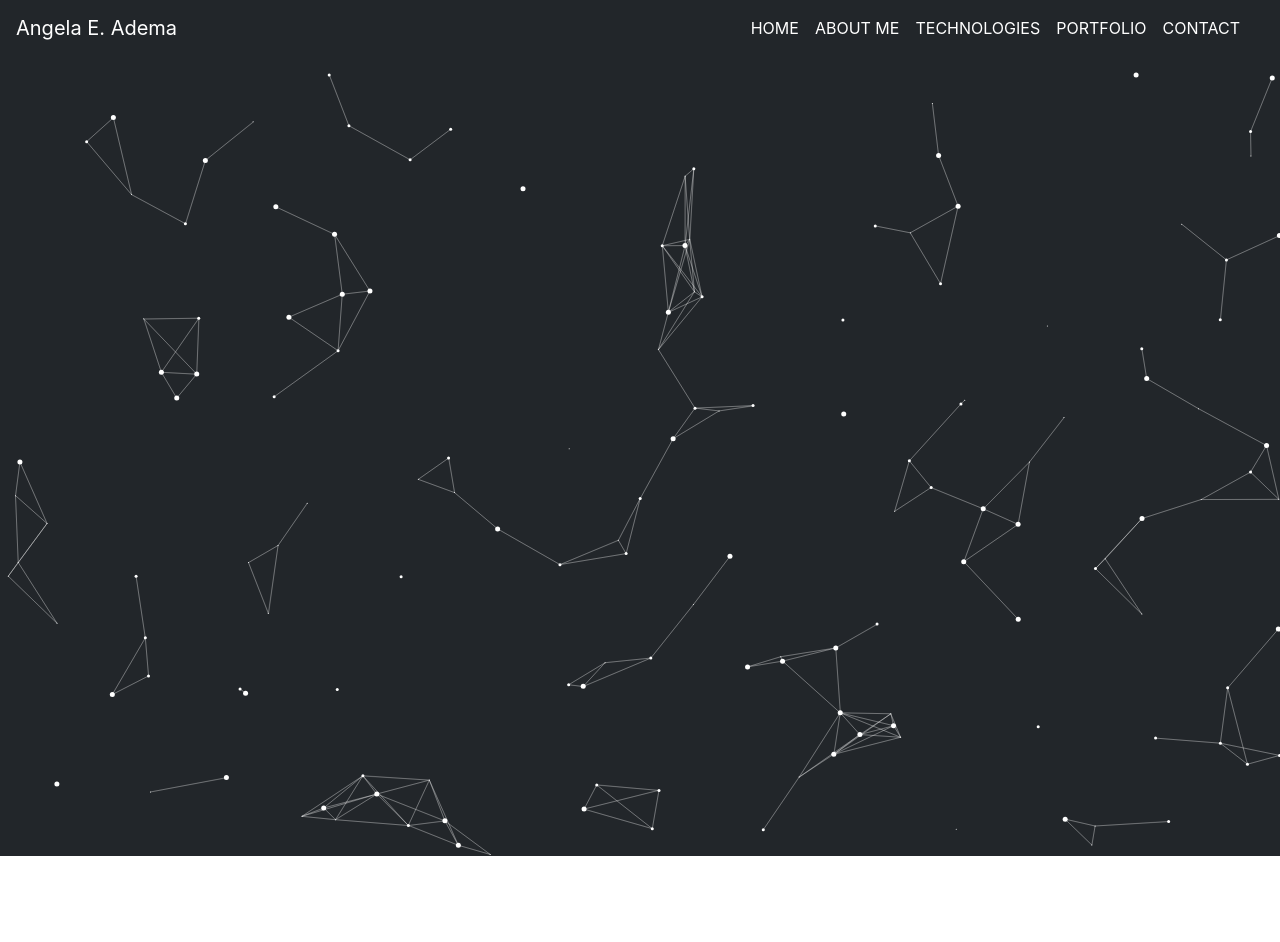
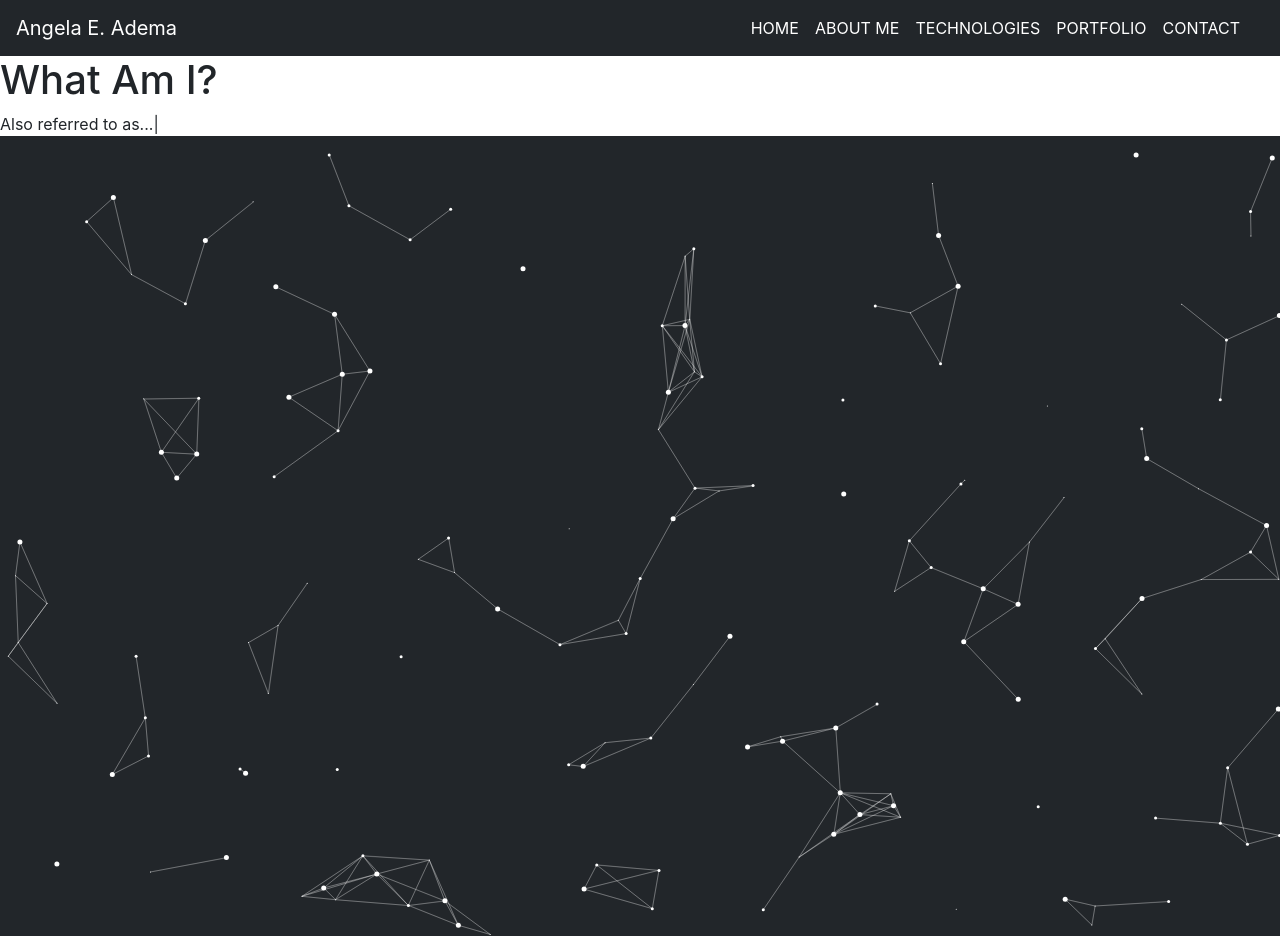
Before and after one commit to Angi-Adema/React-Portfolio, a React (Create React App) app: page / in a window 1280 px wide. Before the commit the page ends 862 px from the top, so only its background shows below. Built offline with nearby package versions, Linux system fonts and the light colour scheme; the HTML template or start-up script is replaced by a standard one.

Commit message:
updated the Header.js file

```diff
--- a/src/App.js
+++ b/src/App.js
@@ -1,11 +1,13 @@
 import "./App.css";
 import Navigation from "./screens/navigationBar/NavigationBar";
 import Particles from "./Particles";
+import Header from './screens/header/Header';
 
 export default function App() {
   return (
     <div className="App">
       <Navigation />
+      <Header />
       <Particles />
     </div>
   );
--- a/src/screens/header/header.js
+++ b/src/screens/header/header.js
@@ -0,0 +1,28 @@
+import React from 'react';
+import Typed from 'react-typed';
+
+function header() {
+  return (
+    <div>
+      <h1>What Am I?</h1>
+      <Typed
+        strings={[
+            '',
+            'Software Engineer',
+            'Also referred to as...',
+            'A Front-End Developer',
+            'A Back-End Developer',
+            'A MERN Full Stack Developer',
+            'OR!!!',
+            'A Coder!',
+            '',
+            '']}
+            typeSpeed={40}
+            backSpeed={50}
+            loop
+      />
+    </div>
+  )
+}
+
+export default header
```
